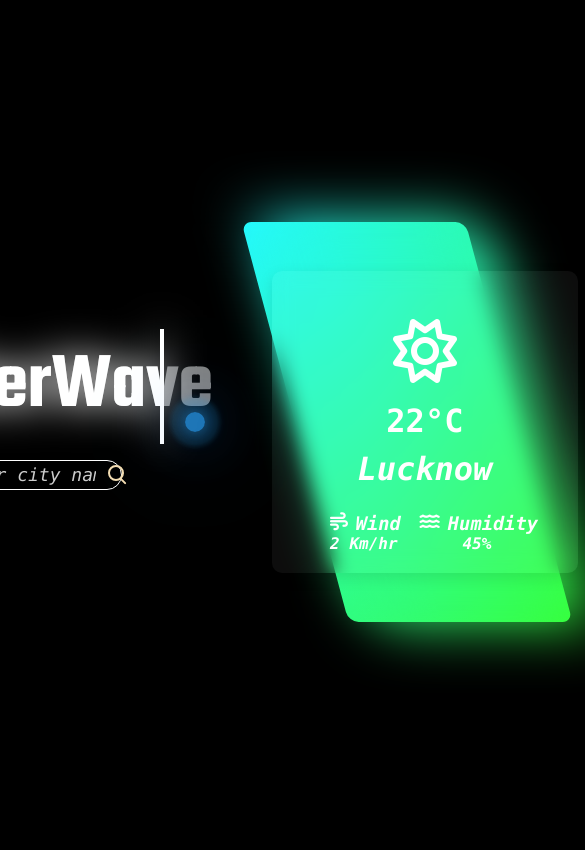
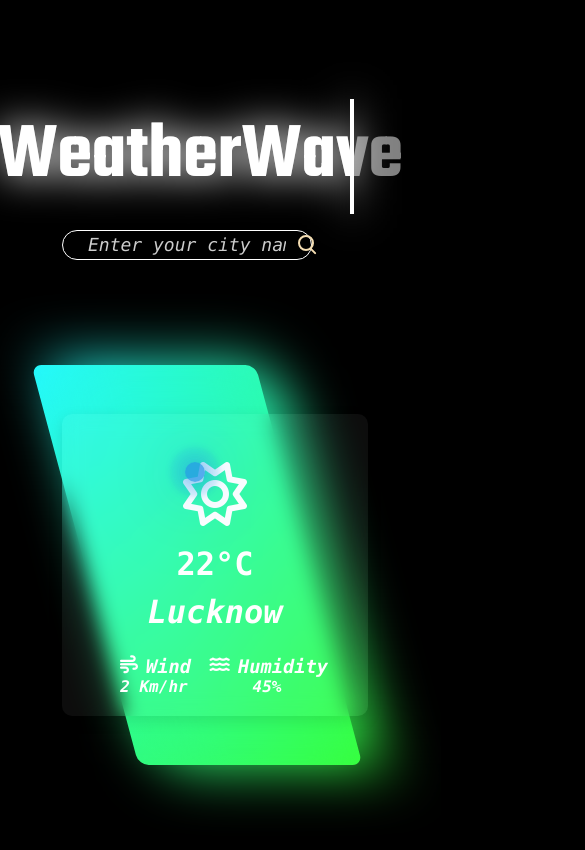
Before and after one commit to adityasays/WeatherWebApp, a plain HTML site: page index.html in a window 390 px wide. Shown: the top 850 px of the page, 585 px wide, since content can reach past the window. Drawn offline with Linux system fonts and the light colour scheme.

Commit message:
made design responsive

```diff
--- a/style.css
+++ b/style.css
@@ -335,3 +335,13 @@ body{
     position: relative;
     left: 20px;
  }
+@media screen and (max-width: 600px){
+    body{
+        display: flex;
+        flex-direction: column;
+        margin-top: 50px;
+        transition: 1s;
+    }
+
+
+}
```
